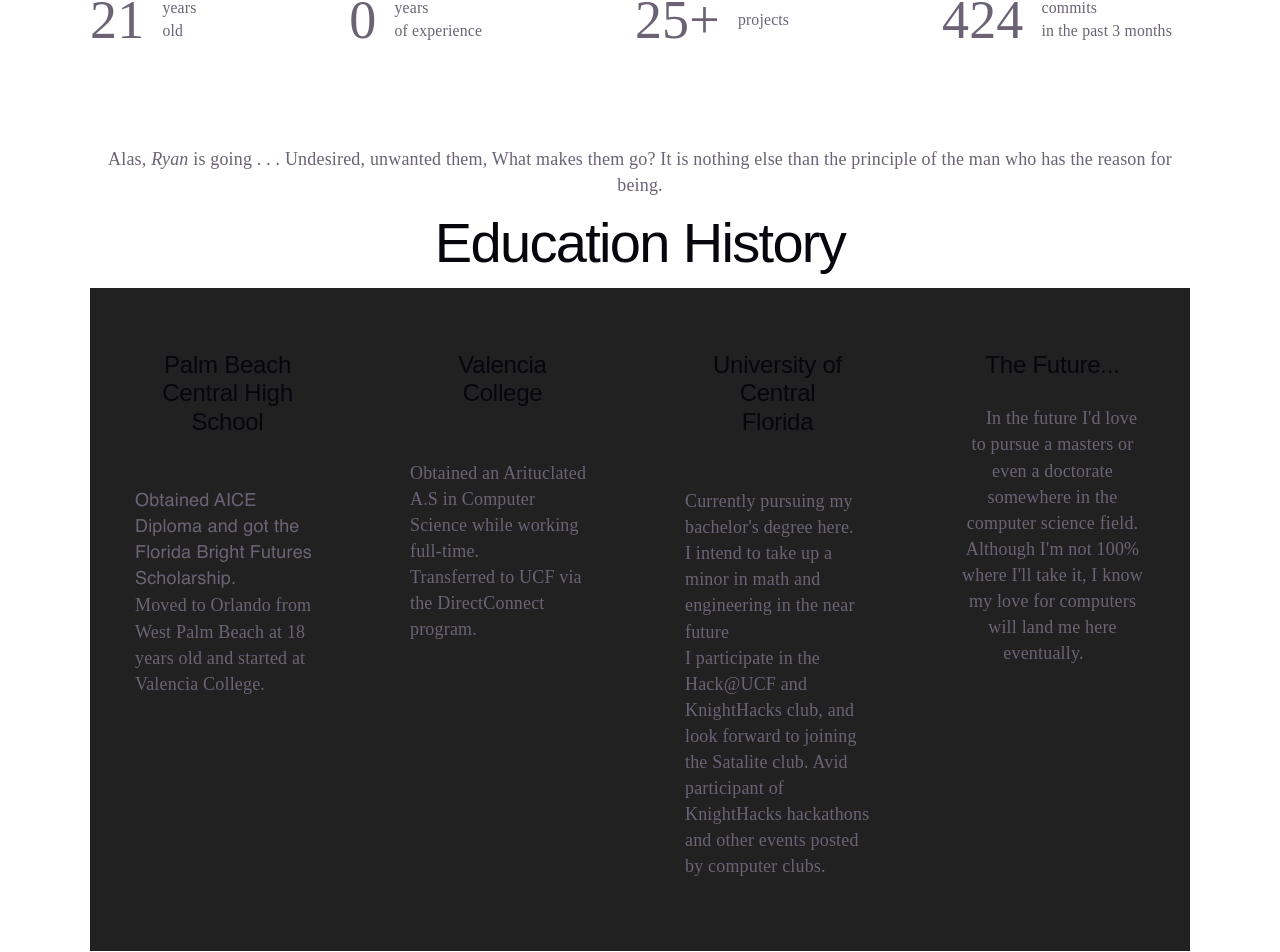
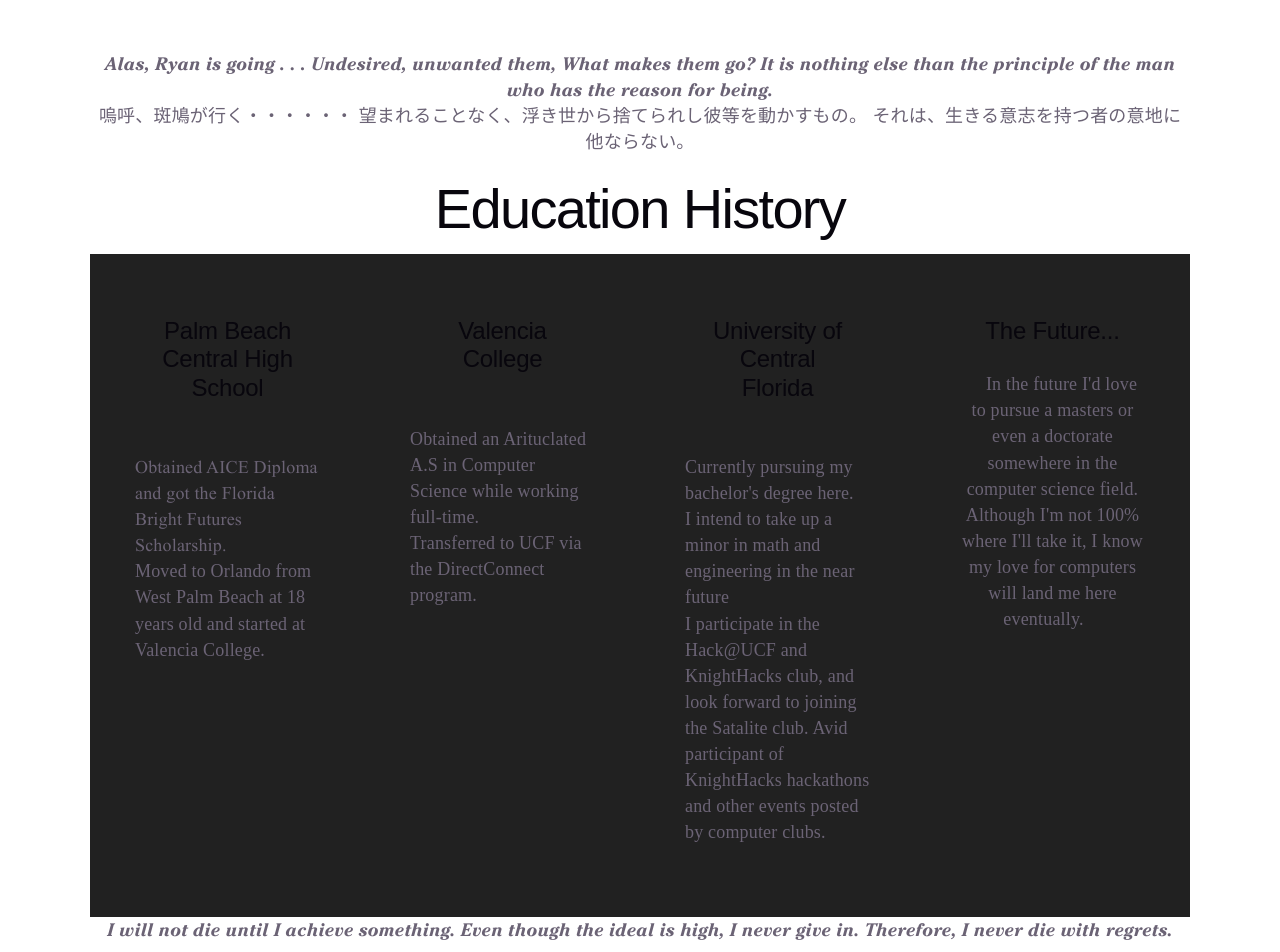
Before and after one commit to rydal05/portfolio-site, a React (Vite) app: page / in a window 1280 px wide. Shown: the part 803-1755 px from the top of the page. Built offline with nearby package versions, Linux system fonts and the light colour scheme.

Commit message:
some font fixes

```diff
--- a/src/pages/home.jsx
+++ b/src/pages/home.jsx
@@ -1,10 +1,8 @@
 import React from "react";
-
 
 import TallProjectModal from "../components/TallProjectModal";
 import SquareProjectModal from "../components/SquareProjectModal";
 import ListModal from "../components/ListModal";
-
 
 import About from "../sections/about";
 import Education from "../sections/education";
@@ -12,36 +10,56 @@
 import Skills from "../sections/skills";
 import Contact from "../sections/contact";
 
-
-
 function Home() {
 	return (
 		<>
 			<About />
+			<h4>
+				Alas, <i>Ryan</i> is going . . . Undesired, unwanted them, What
+				makes them go? It is nothing else than the principle of the man
+				who has the reason for being.
+				<br/>
+				嗚呼、斑鳩が行く・・・・・・
+				望まれることなく、浮き世から捨てられし彼等を動かすもの。
+				それは、生きる意志を持つ者の意地に他ならない。
+			</h4>
 			<hr className="m-20" />
-			Alas, <i>Ryan</i> is going . . . Undesired, unwanted them, What
-			makes them go? It is nothing else than the principle of the man who
-			has the reason for being.
 
 			<Education />
+			<h4>
+				I will not die until I achieve something. Even though the ideal
+				is high, I never give in. Therefore, I never die with regrets.
+				<br />
+
+			</h4>
 			<hr className="m-20" />
-			Respect, Honesty, Courage, Rectitude, Loyalty, Honour, Benevolence
 
 			<Portfolio />
+			<h4>
+				What everyone wants is but a helping hand. Just enough to save
+				them from the abyss.
+			</h4>
 			<hr className="m-20" />
-			What everyone wants is but a helping hand. Just enough to save them
-			from the abyss.
 
 			<Skills />
-			<hr className="m-20"/>
-			Even if it seems certain that you will lose, retaliate. Neither
-			wisdom nor technique has a place in this. A real man does not think
-			of victory or defeat. He plunges recklessly towards an irrational
-			death. By doing this, you will awaken from your dreams.
+			<h4>
+				Even if it seems certain that you will lose, retaliate. Neither
+				wisdom nor technique has a place in this. A real man does not
+				think of victory or defeat. He plunges recklessly towards an
+				irrational death. By doing this, you will awaken from your
+				dreams.
+			</h4>
+			<hr className="m-20" />
 
 			<Contact />
-			<hr className="m-20"/>
+			<h4>
+				Respect, Honesty, Courage, Rectitude, Loyalty, Honour,
+				Benevolence
+			</h4>
+			<hr className="m-20" />
 
+			<h4>hello</h4>
+			<hr className="m-20" />
 		</>
 	);
 }
--- a/src/sections/about.jsx
+++ b/src/sections/about.jsx
@@ -7,17 +7,11 @@
 	return (
 		<>
 			<section id="home" className="scroll-mt-24">
-				<h1 className="font-helvetica">Pleased to make your acquaintance.</h1>
-				I will not die until I achieve something. Even though the ideal
-				is high, I never give in. Therefore, I never die with regrets.
-				<br />
-				嗚呼、斑鳩が行く・・・・・・
-				望まれることなく、浮き世から捨てられし彼等を動かすもの。
-				それは、生きる意志を持つ者の意地に他ならない。
+				<h1 className="font-timesnewroman">Pleased to make your acquaintance.</h1>
 				<hr className="m-20" />
 				<div className="flex justify-between">
 					<div className="flex-row text-left">
-						<h2 className="font-helvetica">
+						<h2 className="font-timesnewroman">
 							Game, Fullstack, and Data Developer.
 						</h2>
 						<h1>Hi, I'm Ryan! 👋🏽</h1>
@@ -101,14 +95,14 @@
 							old
 						</span>
 					</span>
-					<span className="text-5xl flex">
+					{/* <span className="text-5xl flex">
 						0
 						<span className="text-sm text-left self-center mx-4">
 							years
 							<br />
 							of experience
 						</span>
-					</span>
+					</span> */}
 
 					<span className="text-5xl flex">
 						25+
--- a/src/sections/education.jsx
+++ b/src/sections/education.jsx
@@ -12,7 +12,7 @@
 					years="2019-2023"
 				>
 					<ul>
-						<li className="font-helvetica">
+						<li className="font-timesnewroman">
 							Obtained AICE Diploma and got the Florida Bright
 							Futures Scholarship.
 						</li>
```
